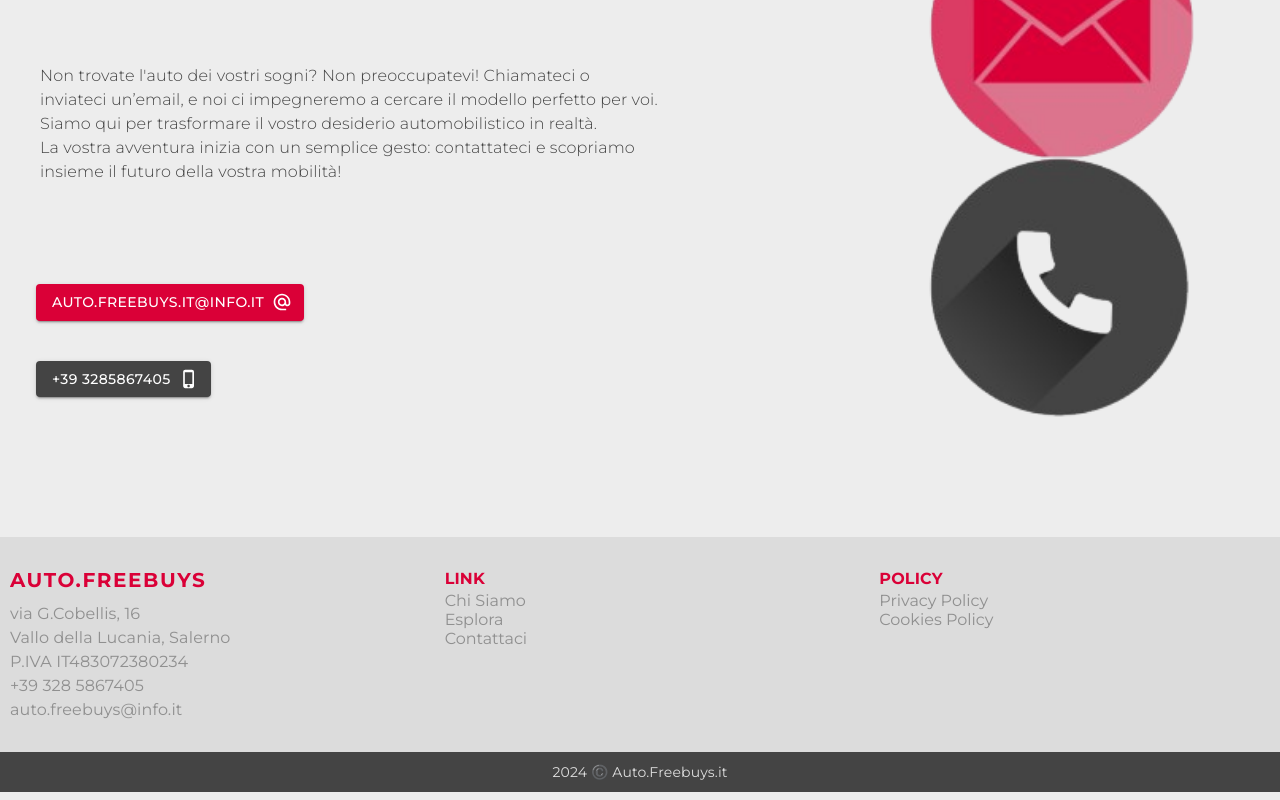
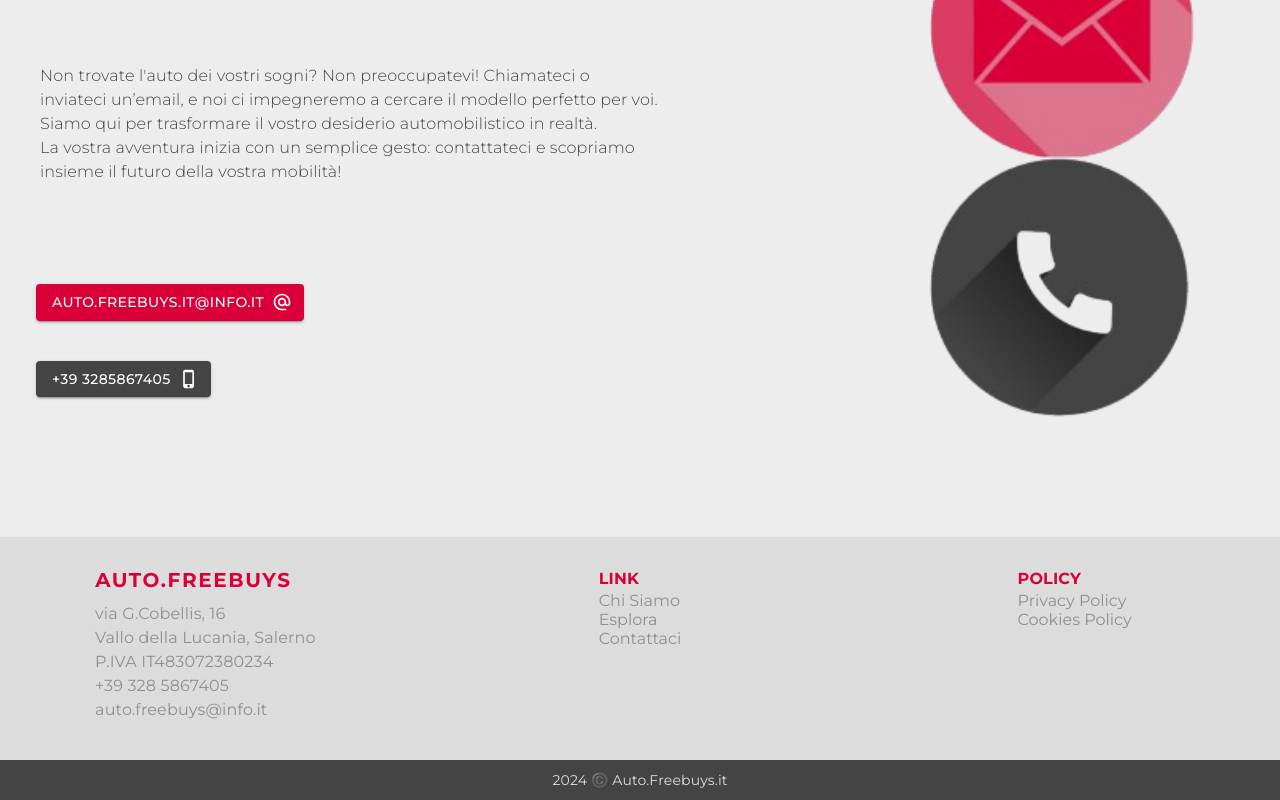
Before and after one commit to DamianMan/auto-freebuys, a React (Vite) app: page / in a window 1280 px wide. Shown: the part 3957-4757 px from the top of the page. Built offline with nearby package versions, Linux system fonts and the light colour scheme.

Commit message:
Updated footer

```diff
--- a/src/components/Footer.jsx
+++ b/src/components/Footer.jsx
@@ -14,6 +14,7 @@ const ColumnGrid = styled(Grid)(({ theme }) => ({
 const TextCompany = styled(Typography)(({ theme }) => ({
   fontFamily: "Montserrat,sans-serif",
   color: "rgb(68, 68, 68, 0.5)",
+  textAlign: "left",
 }));
 
 const TextLink = styled(Link)(({ theme }) => ({
@@ -30,12 +31,17 @@ function Footer(props) {
     <>
       <Box sx={{ background: "rgb(68, 68, 68, 0.1)", padding: "20px 0" }}>
         <Grid container spacing={3}>
-          <ColumnGrid size={{ xs: 12, md: 4 }} sx={{ placeItems: "start" }}>
+          <ColumnGrid
+            size={{ xs: 12, md: 4 }}
+            sx={{ placeItems: { xs: "start", md: "center" } }}
+          >
             <Box
               sx={{
                 display: "flex",
 
                 mb: 1,
+                justifyContent: "flex-start",
+                alignItems: "flex-start",
               }}
             >
               <Typography
@@ -44,12 +50,12 @@ function Footer(props) {
                 component="a"
                 sx={{
                   display: "flex",
-                  flexGrow: 1,
                   fontFamily: "Montserrat, sans-serif",
                   fontWeight: 700,
                   letterSpacing: ".1rem",
                   color: "#DA0037",
                   textDecoration: "none",
+                  mr: 3,
                   fontSize: { xs: 16, md: 20 },
                 }}
               >
@@ -57,13 +63,36 @@ function Footer(props) {
               </Typography>
             </Box>
 
+            <Box
+              sx={{
+                display: "flex",
+
+                mb: 1,
+                justifyContent: "flex-start",
+                alignItems: "flex-start",
+                flexDirection: "column",
+              }}
+            >
               <TextCompany>via G.Cobellis, 16</TextCompany>
               <TextCompany>Vallo della Lucania, Salerno</TextCompany>
               <TextCompany>P.IVA IT483072380234</TextCompany>
               <TextCompany>+39 328 5867405</TextCompany>
               <TextCompany>auto.freebuys@info.it</TextCompany>
+            </Box>
           </ColumnGrid>
-          <ColumnGrid size={{ xs: 12, md: 4 }} sx={{ placeItems: "start" }}>
+          <ColumnGrid
+            size={{ xs: 12, md: 4 }}
+            sx={{ placeItems: { xs: "start", md: "center" } }}
+          >
+            <Box
+              sx={{
+                display: "flex",
+
+                justifyContent: "flex-start",
+                alignItems: "flex-start",
+                flexDirection: "column",
+              }}
+            >
               <TextCompany sx={{ fontWeight: "bold", color: "#DA0037" }}>
                 LINK
               </TextCompany>
@@ -71,14 +100,29 @@ function Footer(props) {
               <TextLink href={"#about"}>Chi Siamo</TextLink>
               <TextLink href={"#showroom"}>Esplora</TextLink>
               <TextLink href={"#contactUs"}>Contattaci</TextLink>
+            </Box>
           </ColumnGrid>
-          <ColumnGrid size={{ xs: 12, md: 4 }}>
+          <ColumnGrid
+            size={{ xs: 12, md: 4 }}
+            sx={{ placeItems: { xs: "start", md: "center" } }}
+          >
+            <Box
+              sx={{
+                display: "flex",
+
+                mb: 1,
+                justifyContent: "flex-start",
+                alignItems: "flex-start",
+                flexDirection: "column",
+              }}
+            >
               <TextCompany sx={{ fontWeight: "bold", color: "#DA0037" }}>
                 POLICY
               </TextCompany>
 
               <TextLink href={"#showroom"}>Privacy Policy</TextLink>
               <TextLink href={"#contactUs"}>Cookies Policy</TextLink>
+            </Box>
           </ColumnGrid>
         </Grid>
       </Box>
```
Lines whose indentation alone changed are shown as unchanged.
